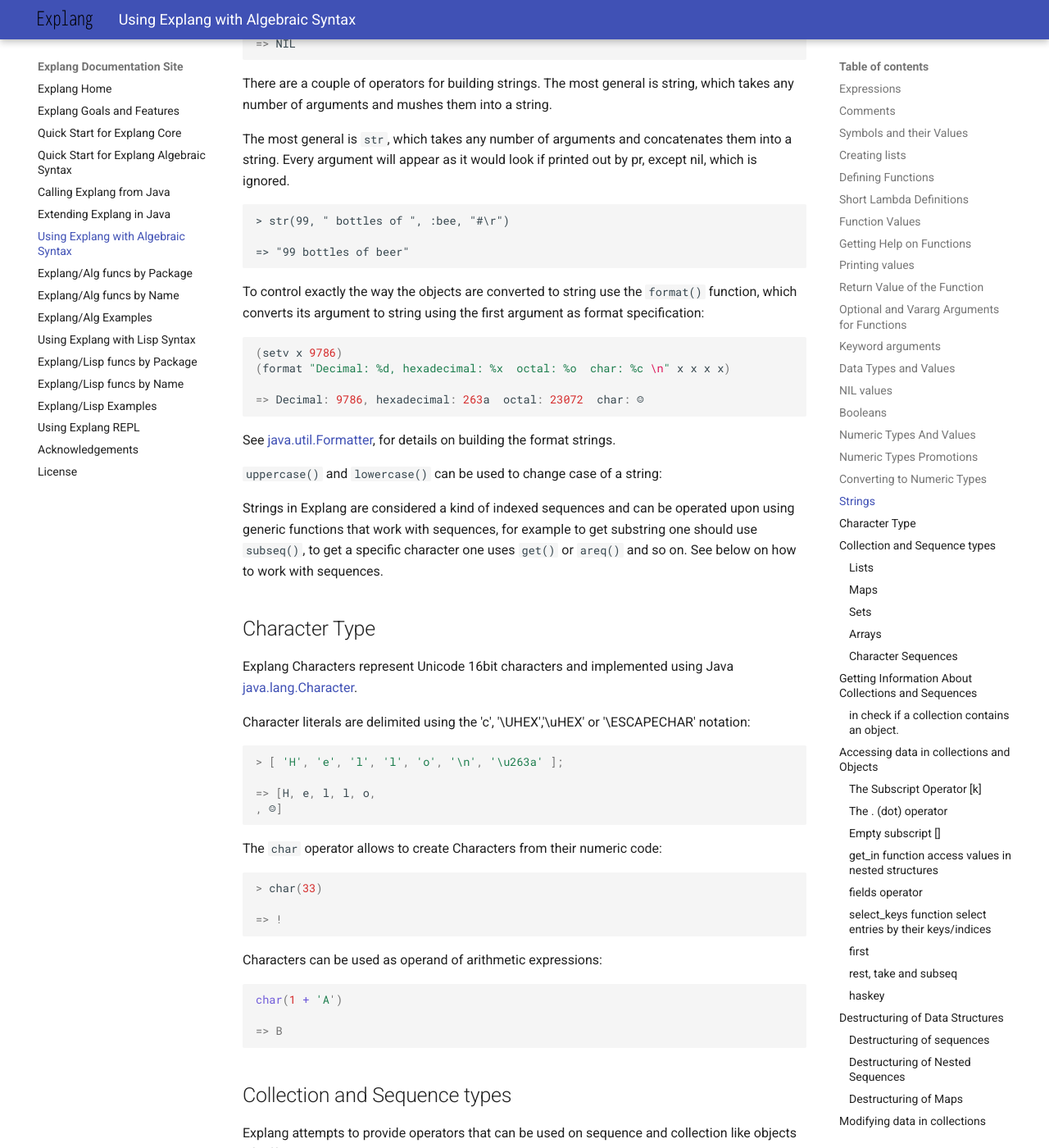
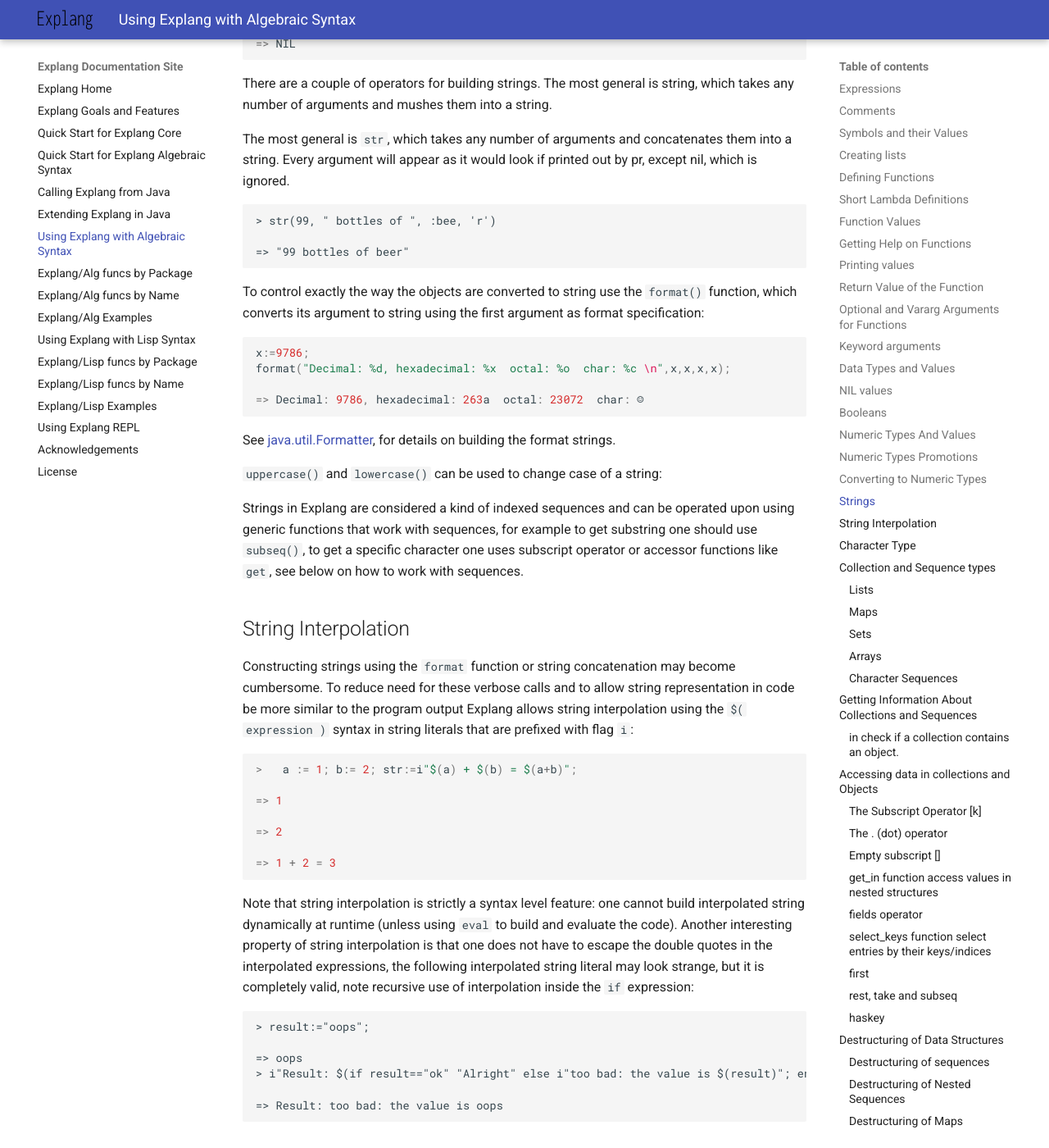
Before and after one commit to opsit-io/opsit-explang-docs, an MkDocs documentation site: the page built from docs/explang-alg.md, in a window 1280 px wide and 1400 px high, scrolled down 14083 px. Shown: the whole window at 82% size. Built offline with MkDocs 1.6.1 and Material for MkDocs 9.7.7, drawn with Linux system fonts in a browser that asks for light colours; some of the changed text lies outside the part shown.

Commit message:
feat: add chapter on string interpolation

````diff
--- a/docs/explang-alg.md
+++ b/docs/explang-alg.md
@@ -799,7 +799,7 @@ concatenates them into a string. Every argument will appear as it would
 look if printed out by pr, except nil, which is ignored.
 
 ```
-> str(99, " bottles of ", :bee, "#\r")
+> str(99, " bottles of ", :bee, 'r')
 
 => "99 bottles of beer"
 
@@ -810,8 +810,8 @@ the `format()` function, which converts its argument to string
 using the first argument as format specification:
 
 ```julia
-(setv x 9786)
-(format "Decimal: %d, hexadecimal: %x  octal: %o  char: %c \n" x x x x)
+x:=9786;
+format("Decimal: %d, hexadecimal: %x  octal: %o  char: %c \n",x,x,x,x);
 
 => Decimal: 9786, hexadecimal: 263a  octal: 23072  char: ☺
 
@@ -824,14 +824,53 @@ for details on building the format strings.
 Strings in Explang are considered a kind of indexed sequences
 and can be operated upon using generic functions that work with sequences,
 for example to get substring one should use `subseq()`,
-to get a specific character one uses `get()` or `areq()` and so on.
-See below on how to work with sequences.
+to get a specific character one uses subscript operator or accessor functions
+like `get`, see below on how to work with sequences.
+
+
+String Interpolation
+-------------------
+
+Constructing strings using the `format` function or string concatenation
+may become cumbersome. To reduce need for these verbose calls and to allow
+string representation in code be more similar to the program output Explang
+allows string interpolation using the `$( expression )` syntax in
+string literals that are prefixed with flag `i`:
+
+```julia
+>   a := 1; b:= 2; str:=i"$(a) + $(b) = $(a+b)";
+
+=> 1
+
+=> 2
+
+=> 1 + 2 = 3
+```
+
+Note that string interpolation is strictly a syntax level feature: one cannot
+build interpolated string dynamically at runtime (unless using `eval` to build
+and evaluate the code). Another interesting property of string interpolation
+is that one does not have to escape the double quotes in the interpolated
+expressions, the following interpolated string literal may look strange, but
+it is completely valid, note recursive use of interpolation inside the `if`
+expression:
+
+```
+> result:="oops";
+
+=> oops
+> i"Result: $(if result=="ok" "Alright" else i"too bad: the value is $(result)"; end)";
+
+=> Result: too bad: the value is oops
+```
+
+
 
 
 Character Type
 --------------
 
-Explang Characters represent Unicode 16bit characters and implemented using Java
+Explang Characters represent Unicode 16-bit characters and implemented using Java
 [java.lang.Character](https://docs.oracle.com/javase/8/docs/api/java/lang/Character.html).
 
 Character literals are delimited using the 'c', '\UHEX','\uHEX' or '\ESCAPECHAR' notation:
@@ -842,7 +881,6 @@ Character literals are delimited using the 'c', '\UHEX','\uHEX' or '\ESCAPECHAR'
 => [H, e, l, l, o,
 , ☺]
 ```
-
 
 The `char` operator allows to create Characters from their numeric code:
 
````
